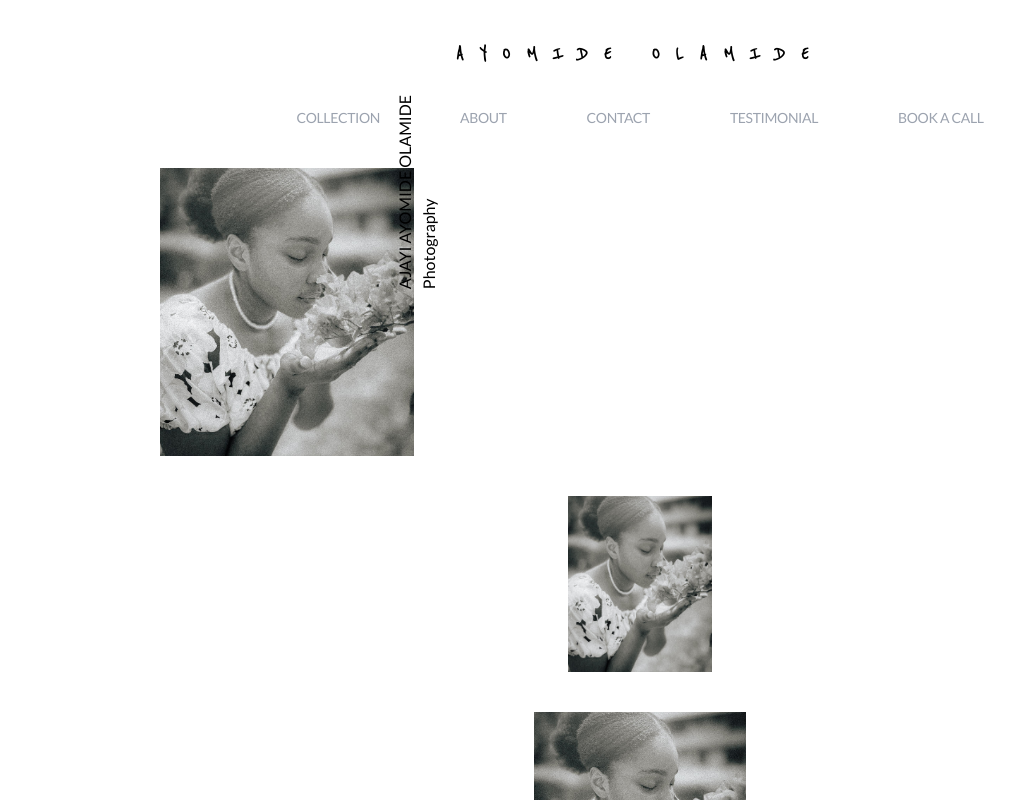
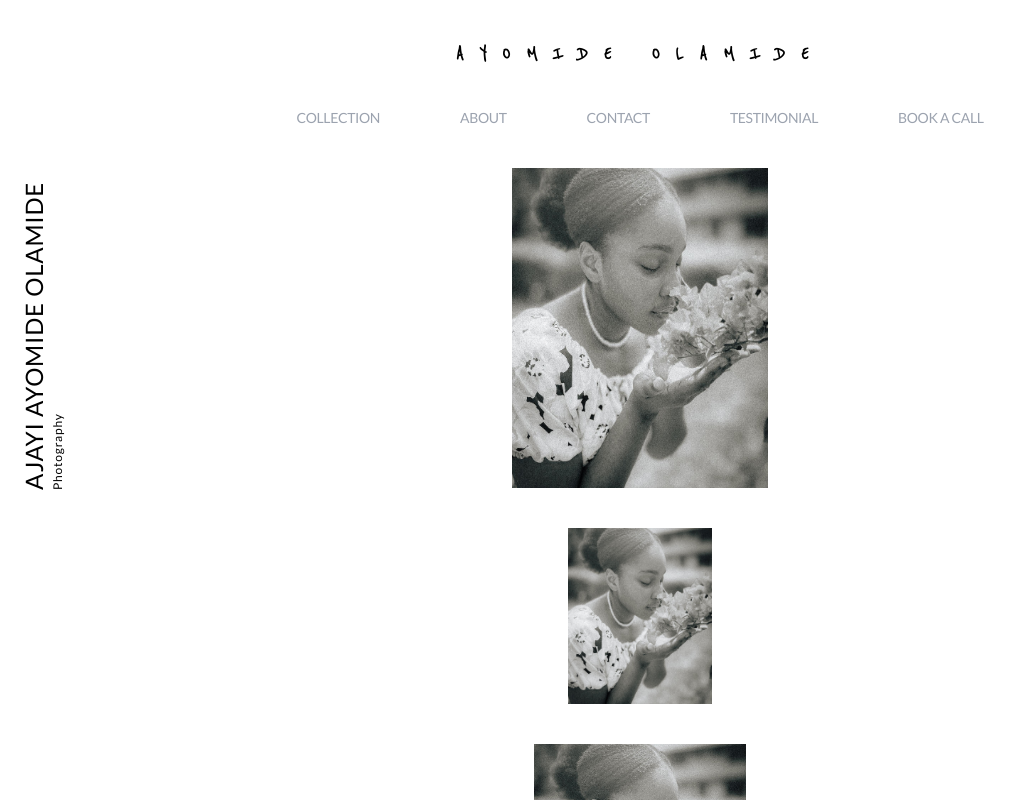
Before and after one commit to Deyjuwon/ayomideolamide, a React (Vite) app: page /homepage in a window 1280 px wide. Shown: the top 800 px of the page, without its empty margins (0-1018 px from the left). Built offline with nearby package versions, Linux system fonts and the light colour scheme; a web font is replaced by a local one.

Commit message:
new homepage

```diff
--- a/src/App.css
+++ b/src/App.css
@@ -59,4 +59,8 @@ body {
 
 .rotate {
   transform: rotate(-90deg);
+  display: flex;
+  align-items: center;
+  justify-content: center;
+  height: 100%; /* Ensure it matches the height of the image */
 }
--- a/src/pages/HomePage.jsx
+++ b/src/pages/HomePage.jsx
@@ -4,15 +4,15 @@ import Footer from '../components/Footer';
 const HomePage = () => {
   return (
     <div className='flex flex-col w-full gap-10 justify-center items-center '>
-      <div className='relative w-3/4 '>
-        <div className=''>
-          <p className='transform -rotate-90 flex flex-col gap-0 left-40 absolute'>
-            <span>AJAYI AYOMIDE OLAMIDE</span>
-            <span>Photography</span>
+      <div className='relative w-full flex justify-center'>
+        <div className='absolute rotate w-fit h-fit  top-36 -left-28 '>
+          <p className=' flex flex-col gap-0 tracking-wider '>
+            <span className='text-2xl'>AJAYI AYOMIDE OLAMIDE</span>
+            <span className='text-xs'>Photography</span>
           </p>
 
         </div>
-        <img src={aa4} alt="" className=' max-w-64  max-h-72' />
+        <img src={aa4} alt="" className=' w-64 min-h-80' />
 
       </div>
 
```
Lines whose indentation alone changed are shown as unchanged.
